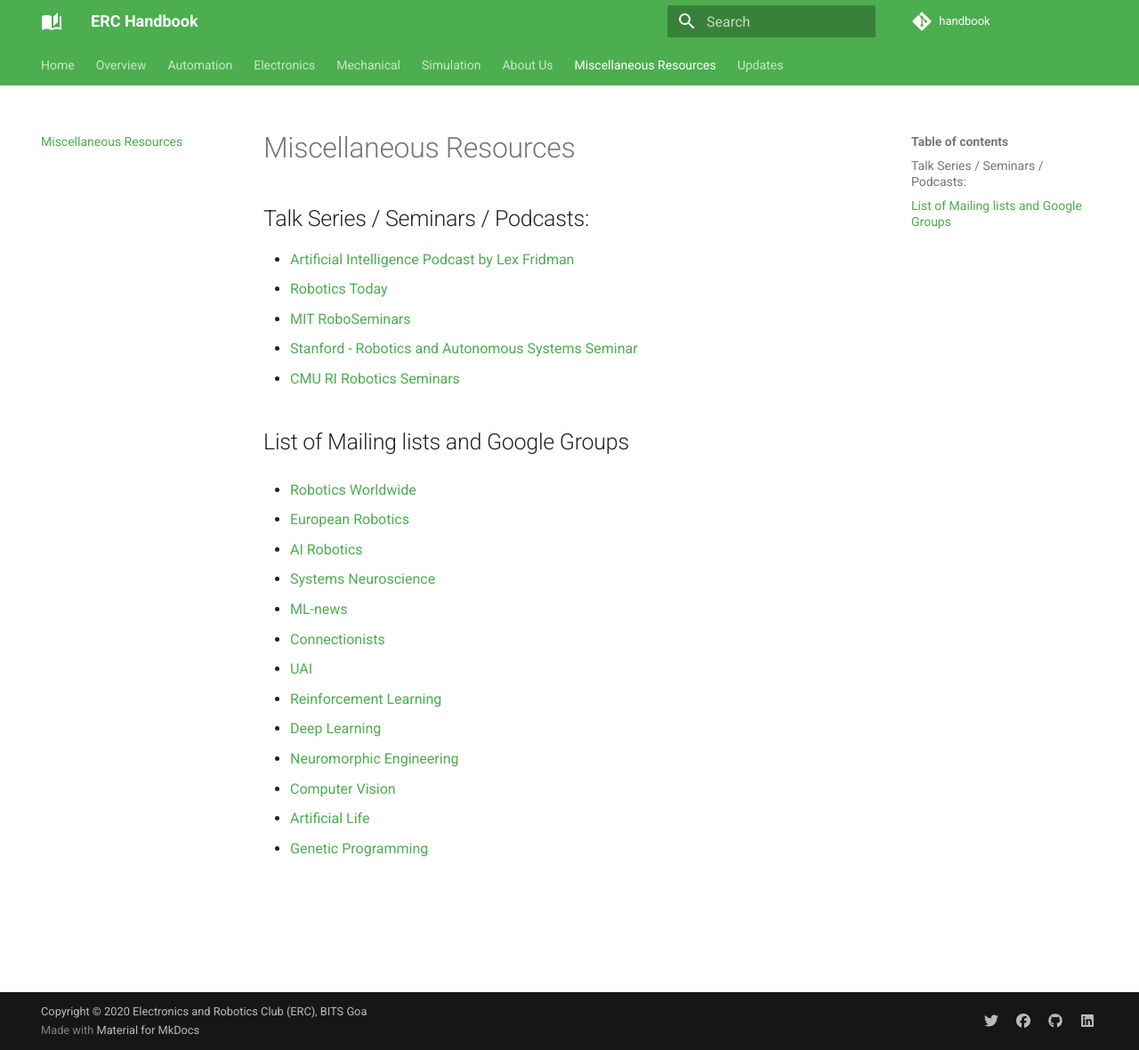
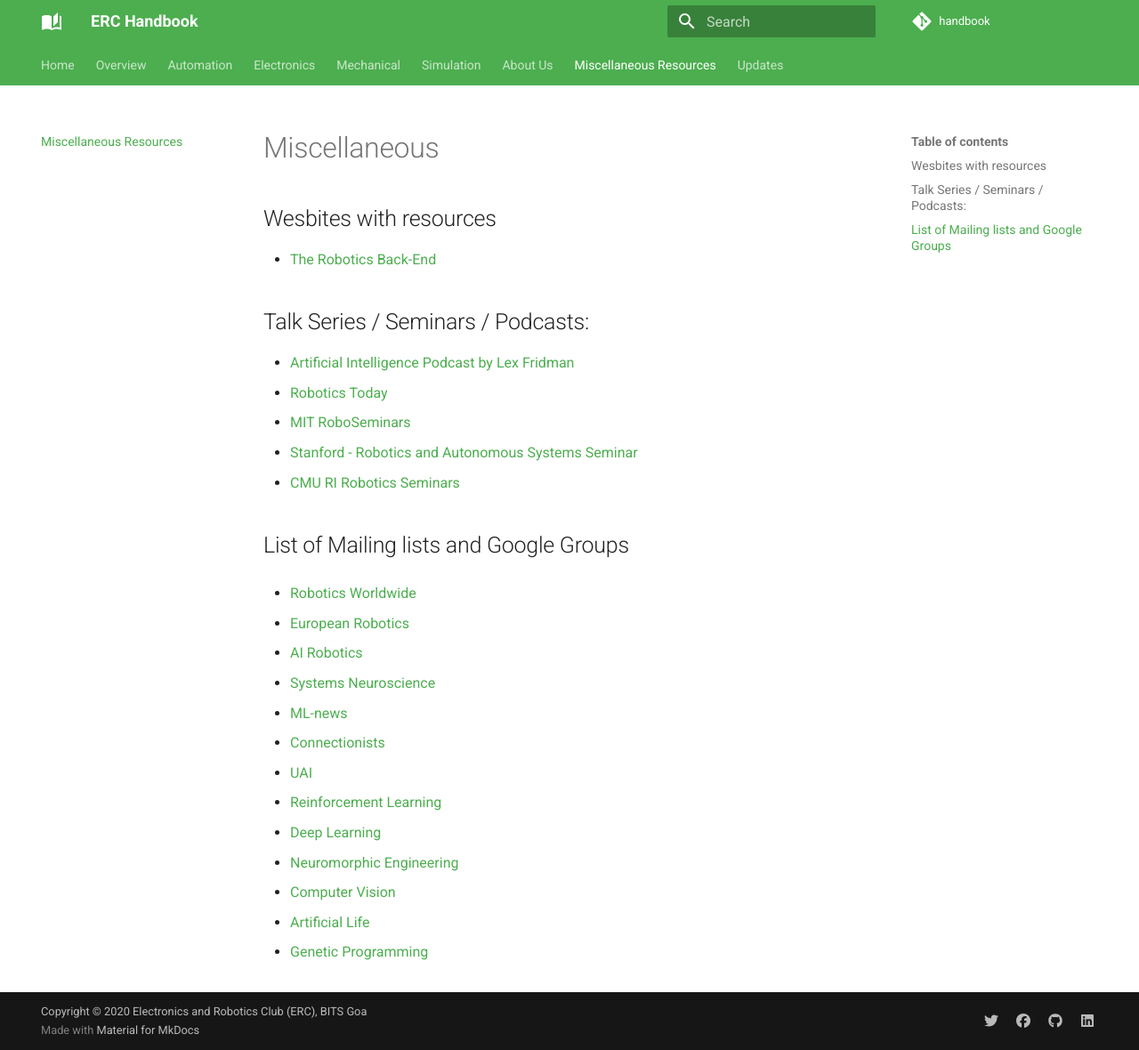
Before and after one commit to ERC-BPGC/handbook, an MkDocs documentation site: the page built from docs/misc.md, in a window 1280 px wide and 1180 px high. Shown: the whole window at 89% size. Built offline with MkDocs 1.6.1 and Material for MkDocs 9.7.7, drawn with Linux system fonts in a browser that asks for light colours; comment, search, counter and statistics services are not loaded.

Commit message:
Added Robotics Back-End link

```diff
--- a/docs/misc.md
+++ b/docs/misc.md
@@ -1,4 +1,8 @@
-# Miscellaneous Resources
+# Miscellaneous
+
+## Wesbites with resources
+
+- [The Robotics Back-End](https://roboticsbackend.com/)
 
 ## Talk Series / Seminars / Podcasts:
 - [Artificial Intelligence Podcast by Lex Fridman](https://www.youtube.com/playlist?list=PLrAXtmErZgOdP_8GztsuKi9nrraNbKKp4)
```
